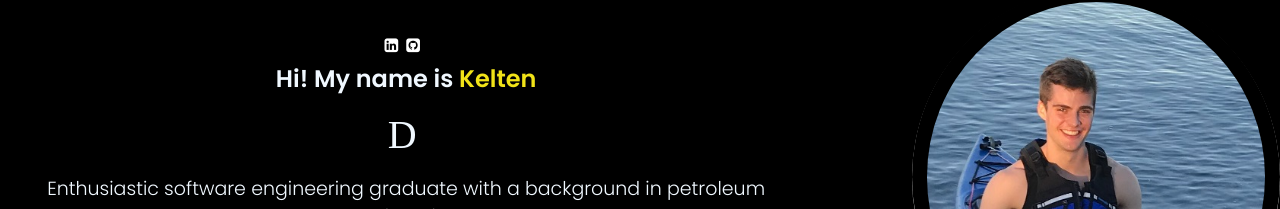
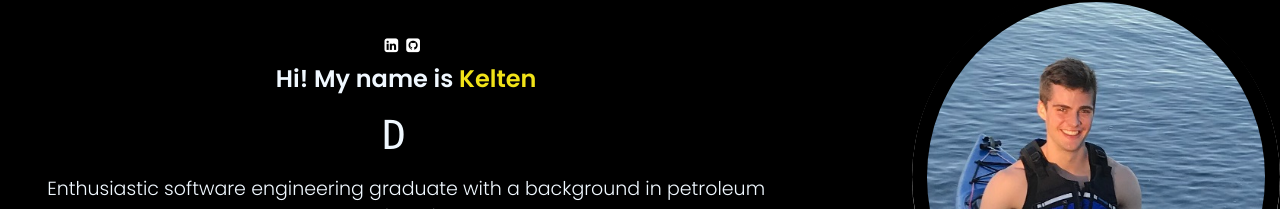
Before and after one commit to kfalez/Portfolio-Website, a React (Create React App) app in the folder client/: page / in a window 1280 px wide. Shown: the part 163-372 px from the top of the page. Built offline with nearby package versions, Linux system fonts and the light colour scheme; a web font is replaced by a local one.

Commit message:
font change

```diff
--- a/client/src/PortfolioContainer/Home/Profile/Profile.css
+++ b/client/src/PortfolioContainer/Home/Profile/Profile.css
@@ -23,7 +23,7 @@
 }
 .profile-details-role h1 {
   font-size: 40px;
-  font-family: cursive;
+  font-family: "lucida console";
 }
 .primary-text {
   color: (--white);
```
